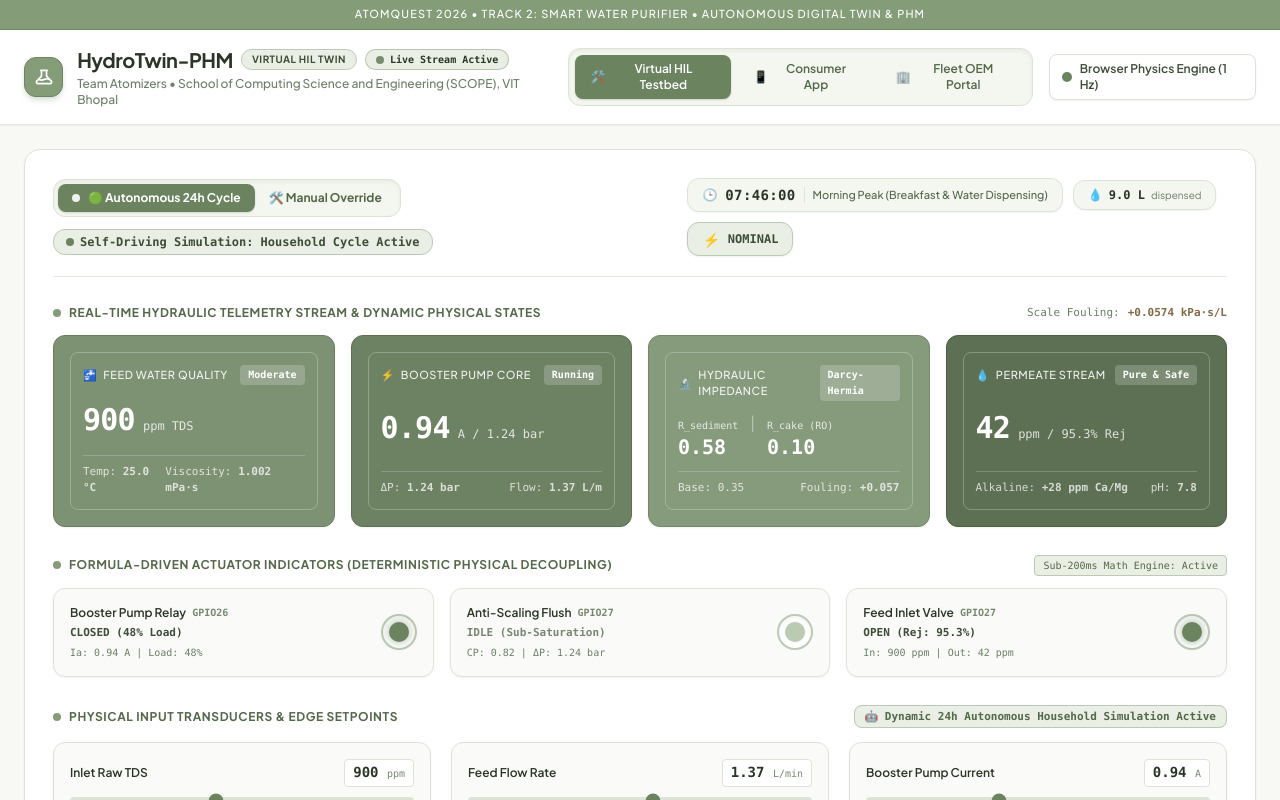
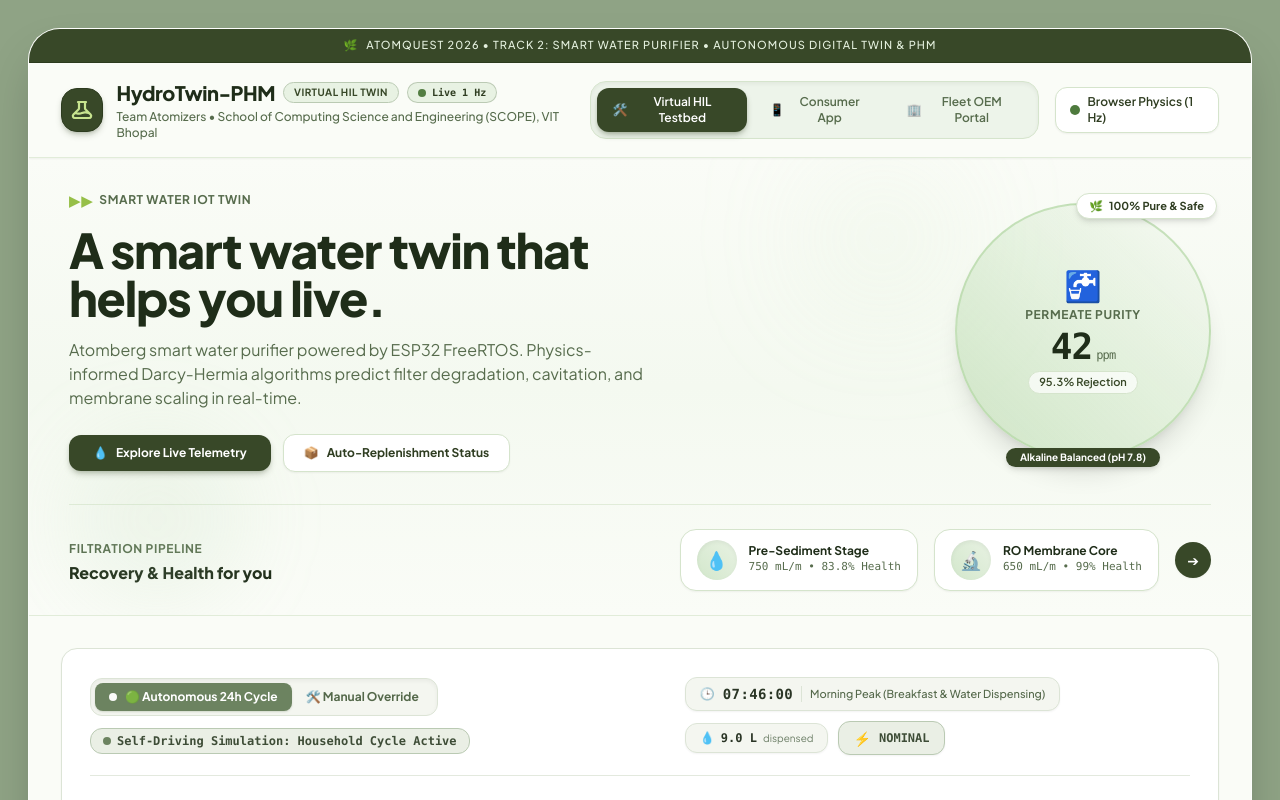
Before and after one commit to udayraj-rgb/Hydro_Twin, a React (Create React App) app in the folder hydrotwin_project/frontend/: page / in a window 1280 px wide. Shown: the top 800 px of the page. Built offline with nearby package versions, Linux system fonts and the light colour scheme; no server answers.

Commit message:
style: apply olive oil landing page aesthetic with sage frame, circular vignettes, and organic hero

```diff
--- a/hydrotwin_project/frontend/public/index.html
+++ b/hydrotwin_project/frontend/public/index.html
@@ -3,16 +3,16 @@
   <head>
     <meta charset="utf-8" />
     <meta name="viewport" content="width=device-width, initial-scale=1" />
-    <meta name="theme-color" content="#7A8B73" />
+    <meta name="theme-color" content="#8FA385" />
     <meta
       name="description"
       content="HydroTwin-PHM: Digital Twin & Virtual Hardware-in-the-Loop Testbed for AtomQuest 2026 (Track 2: Water Purifier)"
     />
     <title>HydroTwin-PHM | AtomQuest 2026</title>
-    <!-- Google Fonts: Inter & Playfair for clean lifestyle/tech editorial aesthetic -->
+    <!-- Google Fonts: Plus Jakarta Sans for clean lifestyle/tech editorial aesthetic -->
     <link rel="preconnect" href="https://fonts.googleapis.com">
     <link rel="preconnect" href="https://fonts.gstatic.com" crossorigin>
-    <link href="https://fonts.googleapis.com/css2?family=Plus+Jakarta+Sans:wght@300;400;500;600;700;800&family=Cinzel:wght@500;600;700&display=swap" rel="stylesheet">
+    <link href="https://fonts.googleapis.com/css2?family=Plus+Jakarta+Sans:wght@300;400;500;600;700;800;900&display=swap" rel="stylesheet">
     <!-- Tailwind CSS CDN -->
     <script src="https://cdn.tailwindcss.com"></script>
     <script>
@@ -21,28 +21,20 @@
           extend: {
             fontFamily: {
               sans: ['"Plus Jakarta Sans"', 'ui-sans-serif', 'system-ui', 'sans-serif'],
-              serif: ['Cinzel', 'Georgia', 'serif'],
             },
             colors: {
               olive: {
-                50: '#F5F7F3',
-                100: '#E9EFE6',
-                200: '#D6E1D1',
-                300: '#BACAB3',
-                400: '#9DB395',
-                500: '#849C77', // Core Dusty Olive matching the reference image
-                600: '#6C8360',
-                700: '#54684A',
-                800: '#3E4D37', // Deep forest olive
-                900: '#2A3525', // Dark espresso olive
-                950: '#1A2216',
-              },
-              cream: {
-                50: '#FDFDFC',
-                100: '#FAFBF7',
-                200: '#F4F6F0',
-                300: '#EAEFE5',
-                400: '#DCE4D6',
+                50: '#F5FAF1',
+                100: '#E8F2E3',
+                200: '#D5E4CC',
+                300: '#B5D7A9',
+                400: '#96BF48',
+                500: '#8FA385', // Outer frame sage olive matching reference image
+                600: '#6C8355',
+                700: '#576C4D',
+                800: '#384828', // Signature deep olive CTA matching reference image
+                900: '#2A371E',
+                950: '#1F2D19',
               }
             }
           }
@@ -63,18 +55,18 @@
         height: 7px;
       }
       ::-webkit-scrollbar-track {
-        background: #F4F6F0;
+        background: #F0F6EC;
       }
       ::-webkit-scrollbar-thumb {
-        background: #BACAB3;
+        background: #B5D7A9;
         border-radius: 4px;
       }
       ::-webkit-scrollbar-thumb:hover {
-        background: #849C77;
+        background: #8FA385;
       }
     </style>
   </head>
-  <body class="bg-[#F8F9F5] text-[#2A3525] antialiased min-h-screen selection:bg-[#849C77] selection:text-white">
+  <body class="bg-[#8FA385] text-[#1F2D19] antialiased min-h-screen selection:bg-[#384828] selection:text-white">
     <noscript>You need to enable JavaScript to run this app.</noscript>
     <div id="root"></div>
   </body>
--- a/hydrotwin_project/frontend/src/App.js
+++ b/hydrotwin_project/frontend/src/App.js
@@ -259,52 +259,56 @@ function App() {
   }, [connected, sensorInputs.mode, sensorInputs.active_scenario, sensorInputs.flow_lpm, sensorInputs.pump_current, sensorInputs.inlet_tds]);
 
   return (
-    <div className="min-h-screen bg-[#F8F9F5] text-[#2A3525] flex flex-col font-sans">
+    <div className="min-h-screen bg-[#8FA385] p-2 sm:p-5 lg:p-7 flex flex-col font-sans selection:bg-[#384828] selection:text-white">
       {/* ----------------------------------------------------------------- */}
-      {/* Top Editorial Bar */}
+      {/* Outer Curved Canvas (Matching the reference aesthetic) */}
       {/* ----------------------------------------------------------------- */}
-      <div className="bg-[#849C77] text-white text-[11px] font-medium tracking-widest text-center py-1.5 px-4 uppercase border-b border-[#738A66]">
-        AtomQuest 2026 • Track 2: Smart Water Purifier • Autonomous Digital Twin & PHM
+      <div className="max-w-[1400px] w-full mx-auto bg-[#FAFCF7] rounded-[24px] sm:rounded-[32px] shadow-2xl border border-white/70 overflow-hidden flex flex-col flex-1">
+
+        {/* Top Slim Announcement Banner */}
+        <div className="bg-[#384828] text-[#E4F0DE] text-[11px] font-medium tracking-widest text-center py-2 px-4 uppercase border-b border-[#2C3B1F] flex items-center justify-center space-x-2">
+          <span>🌿</span>
+          <span>AtomQuest 2026 • Track 2: Smart Water Purifier • Autonomous Digital Twin & PHM</span>
         </div>
 
         {/* ----------------------------------------------------------------- */}
         {/* Navigation Header */}
         {/* ----------------------------------------------------------------- */}
-      <header className="sticky top-0 z-50 bg-white/95 backdrop-blur border-b border-[#E3E8DF] px-6 py-4 shadow-sm">
-        <div className="max-w-7xl mx-auto flex flex-col lg:flex-row lg:items-center lg:justify-between gap-4">
+        <header className="sticky top-0 z-50 bg-[#FAFCF7]/95 backdrop-blur border-b border-[#E1ECD9] px-6 sm:px-8 py-4 shadow-sm">
+          <div className="flex flex-col lg:flex-row lg:items-center lg:justify-between gap-4">
 
-          {/* Brand & Team Context */}
+            {/* Brand Logo & Context */}
             <div className="flex items-center space-x-3.5">
-            <div className="w-10 h-10 rounded-xl bg-[#849C77] border border-[#6E8562] flex items-center justify-center shadow-md shadow-[#849C77]/25 text-white">
-              <svg className="w-5 h-5" fill="none" stroke="currentColor" viewBox="0 0 24 24">
-                <path strokeLinecap="round" strokeLinejoin="round" strokeWidth="2" d="M19.428 15.428a2 2 0 00-1.022-.547l-2.387-.477a6 6 0 00-3.86.517l-.318.158a6 6 0 01-3.86.517L6.05 15.21a2 2 0 00-1.806.547M8 4h8l-1 1v5.172a2 2 0 00.586 1.414l5 5c1.26 1.26.367 3.414-1.415 3.414H4.828c-1.782 0-2.674-2.154-1.414-3.414l5-5A2 2 0 009 10.172V5L8 4z" />
+              <div className="w-11 h-11 rounded-2xl bg-[#384828] border border-[#2D3B1F] flex items-center justify-center shadow-md shadow-[#384828]/25 text-white">
+                <svg className="w-6 h-6 text-[#C7E48F]" fill="none" stroke="currentColor" viewBox="0 0 24 24">
+                  <path strokeLinecap="round" strokeLinejoin="round" strokeWidth="2.2" d="M19.428 15.428a2 2 0 00-1.022-.547l-2.387-.477a6 6 0 00-3.86.517l-.318.158a6 6 0 01-3.86.517L6.05 15.21a2 2 0 00-1.806.547M8 4h8l-1 1v5.172a2 2 0 00.586 1.414l5 5c1.26 1.26.367 3.414-1.415 3.414H4.828c-1.782 0-2.674-2.154-1.414-3.414l5-5A2 2 0 009 10.172V5L8 4z" />
                 </svg>
               </div>
               <div>
                 <div className="flex flex-wrap items-center gap-2">
-                <h1 className="text-xl font-bold tracking-tight text-[#2A3525]">HydroTwin-PHM</h1>
-                <span className="text-[10px] font-bold uppercase tracking-wider px-2.5 py-0.5 rounded-full bg-[#EAEFE5] text-[#3E4D37] border border-[#BACAB3]">
+                  <h1 className="text-xl font-black tracking-tight text-[#1F2D19]">HydroTwin-PHM</h1>
+                  <span className="text-[10px] font-bold uppercase tracking-wider px-2.5 py-0.5 rounded-full bg-[#E8F2E3] text-[#384828] border border-[#BACAB3]">
                     Virtual HIL Twin
                   </span>
-                <span className="inline-flex items-center space-x-1.5 text-[10px] font-mono font-semibold px-2.5 py-0.5 rounded-full bg-[#EAEFE5] text-[#2A3525] border border-[#849C77]/50">
-                  <span className="w-2 h-2 rounded-full bg-[#6C8360] animate-pulse"></span>
-                  <span>Live Stream Active</span>
+                  <span className="inline-flex items-center space-x-1.5 text-[10px] font-mono font-semibold px-2.5 py-0.5 rounded-full bg-[#E8F2E3] text-[#2F3D21] border border-[#8FA385]/50">
+                    <span className="w-2 h-2 rounded-full bg-[#4E7A3D] animate-pulse"></span>
+                    <span>Live 1 Hz</span>
                   </span>
                 </div>
-              <p className="text-xs text-[#6C7E66] font-medium mt-0.5">
+                <p className="text-xs text-[#576C4D] font-medium mt-0.5">
                   Team Atomizers • School of Computing Science and Engineering (SCOPE), VIT Bhopal
                 </p>
               </div>
             </div>
 
             {/* 3 Tab Navigation Buttons */}
-          <div className="flex items-center space-x-1.5 bg-[#F4F6F0] p-1.5 rounded-xl border border-[#DCE4D6] self-start lg:self-center shadow-inner">
+            <div className="flex items-center space-x-1.5 bg-[#EDF4EA] p-1.5 rounded-2xl border border-[#D5E4CC] self-start lg:self-center shadow-inner">
               <button
                 onClick={() => setActiveTab('hil')}
-              className={`px-4 py-1.5 text-xs font-semibold rounded-lg transition-all flex items-center space-x-1.5 ${
+                className={`px-4 py-1.5 text-xs font-semibold rounded-xl transition-all flex items-center space-x-1.5 ${
                   activeTab === 'hil'
-                  ? 'bg-[#6C8360] text-white shadow-sm shadow-[#6C8360]/30 font-bold'
-                  : 'text-[#54684A] hover:text-[#2A3525] hover:bg-[#EAEFE5]'
+                    ? 'bg-[#384828] text-white shadow-md shadow-[#384828]/30 font-bold'
+                    : 'text-[#576C4D] hover:text-[#1F2D19] hover:bg-[#E2EEDC]'
                 }`}
               >
                 <span>🛠️</span>
@@ -313,10 +317,10 @@ function App() {
 
               <button
                 onClick={() => setActiveTab('consumer')}
-              className={`px-4 py-1.5 text-xs font-semibold rounded-lg transition-all flex items-center space-x-1.5 ${
+                className={`px-4 py-1.5 text-xs font-semibold rounded-xl transition-all flex items-center space-x-1.5 ${
                   activeTab === 'consumer'
-                  ? 'bg-[#6C8360] text-white shadow-sm shadow-[#6C8360]/30 font-bold'
-                  : 'text-[#54684A] hover:text-[#2A3525] hover:bg-[#EAEFE5]'
+                    ? 'bg-[#384828] text-white shadow-md shadow-[#384828]/30 font-bold'
+                    : 'text-[#576C4D] hover:text-[#1F2D19] hover:bg-[#E2EEDC]'
                 }`}
               >
                 <span>📱</span>
@@ -325,10 +329,10 @@ function App() {
 
               <button
                 onClick={() => setActiveTab('fleet')}
-              className={`px-4 py-1.5 text-xs font-semibold rounded-lg transition-all flex items-center space-x-1.5 ${
+                className={`px-4 py-1.5 text-xs font-semibold rounded-xl transition-all flex items-center space-x-1.5 ${
                   activeTab === 'fleet'
-                  ? 'bg-[#6C8360] text-white shadow-sm shadow-[#6C8360]/30 font-bold'
-                  : 'text-[#54684A] hover:text-[#2A3525] hover:bg-[#EAEFE5]'
+                    ? 'bg-[#384828] text-white shadow-md shadow-[#384828]/30 font-bold'
+                    : 'text-[#576C4D] hover:text-[#1F2D19] hover:bg-[#E2EEDC]'
                 }`}
               >
                 <span>🏢</span>
@@ -338,21 +342,140 @@ function App() {
 
             {/* Live Stream Status Pill */}
             <div className="flex items-center space-x-3 self-end lg:self-center">
-            <div className="flex items-center space-x-2 px-3 py-1.5 rounded-lg border border-[#DCE4D6] bg-white text-[#3E4D37] text-xs font-semibold shadow-sm">
+              <div className="flex items-center space-x-2 px-3.5 py-1.5 rounded-xl border border-[#D5E4CC] bg-white text-[#2F3D21] text-xs font-semibold shadow-sm">
                 <span className="relative flex h-2.5 w-2.5">
-                <span className="animate-ping absolute inline-flex h-full w-full rounded-full opacity-75 bg-[#849C77]"></span>
-                <span className="relative inline-flex rounded-full h-2.5 w-2.5 bg-[#6C8360]"></span>
+                  <span className="animate-ping absolute inline-flex h-full w-full rounded-full opacity-75 bg-[#B9D874]"></span>
+                  <span className="relative inline-flex rounded-full h-2.5 w-2.5 bg-[#4E7A3D]"></span>
                 </span>
-              <span>{connected ? 'FastAPI Backend (1 Hz)' : 'Browser Physics Engine (1 Hz)'}</span>
+                <span>{connected ? 'FastAPI Stream (1 Hz)' : 'Browser Physics (1 Hz)'}</span>
               </div>
             </div>
           </div>
         </header>
 
         {/* ----------------------------------------------------------------- */}
+        {/* Signature Brand Hero Section (Referenced directly from uploaded image) */}
+        {/* ----------------------------------------------------------------- */}
+        <section className="px-6 sm:px-10 pt-8 pb-6 border-b border-[#E1ECD9] bg-gradient-to-b from-[#FAFCF7] via-[#F4F9F0] to-[#FAFCF7] relative overflow-hidden">
+          {/* Subtle floating leaf background motifs */}
+          <div className="absolute top-4 right-1/4 w-32 h-32 bg-[#CDE5C4]/20 rounded-full blur-3xl pointer-events-none"></div>
+          <div className="absolute bottom-2 left-10 w-44 h-44 bg-[#B7D7AB]/15 rounded-full blur-2xl pointer-events-none"></div>
+
+          <div className="flex flex-col lg:flex-row items-center justify-between gap-8 relative z-10">
+
+            {/* Left: Headline, Subtitle, and Deep Olive CTA */}
+            <div className="space-y-4 max-w-xl">
+              <div className="flex items-center space-x-1.5">
+                <span className="text-[#96BF48] font-black text-sm tracking-widest">▶▶</span>
+                <span className="text-xs font-bold uppercase tracking-wider text-[#576C4D]">
+                  Smart Water IoT Twin
+                </span>
+              </div>
+
+              <h2 className="text-3xl sm:text-5xl font-black tracking-tight text-[#1F2D19] leading-[1.12]">
+                A smart water twin that helps you live.
+              </h2>
+
+              <p className="text-sm sm:text-base text-[#576C4D] leading-relaxed">
+                Atomberg smart water purifier powered by ESP32 FreeRTOS. Physics-informed Darcy-Hermia algorithms predict filter degradation, cavitation, and membrane scaling in real-time.
+              </p>
+
+              <div className="flex flex-wrap items-center gap-3 pt-2">
+                <button
+                  onClick={() => setActiveTab('hil')}
+                  className="bg-[#384828] hover:bg-[#2C3B1F] text-white px-6 py-2.5 rounded-xl text-xs font-bold transition-all shadow-md shadow-[#384828]/25 flex items-center space-x-2"
+                >
+                  <span>💧</span>
+                  <span>Explore Live Telemetry</span>
+                </button>
+
+                <button
+                  onClick={() => setActiveTab('consumer')}
+                  className="bg-white hover:bg-[#EDF4EA] border border-[#D5E4CC] text-[#2F3D21] px-5 py-2.5 rounded-xl text-xs font-bold transition-all shadow-sm flex items-center space-x-2"
+                >
+                  <span>📦</span>
+                  <span>Auto-Replenishment Status</span>
+                </button>
+              </div>
+            </div>
+
+            {/* Right: Circular Organic Vignette (Matching the bottle in circle from reference image) */}
+            <div className="relative flex items-center justify-center shrink-0">
+              {/* Outer Organic Circular Halo */}
+              <div className="w-56 h-56 sm:w-64 sm:h-64 rounded-full bg-gradient-to-tr from-[#B5D7A9]/60 via-[#CCE5C3]/45 to-[#EFF6EB]/20 border-2 border-[#B4D8A6]/70 shadow-xl flex flex-col items-center justify-center p-6 text-center relative">
+
+                {/* Floating Leaf / Water Droplet Badge */}
+                <div className="absolute -top-3 -right-2 bg-white px-3 py-1 rounded-full border border-[#D5E4CC] shadow-md flex items-center space-x-1.5 text-[11px] font-bold text-[#2F3D21]">
+                  <span>🌿</span>
+                  <span>100% Pure & Safe</span>
+                </div>
+
+                <div className="space-y-1">
+                  <div className="text-3xl">🚰</div>
+                  <div className="text-xs uppercase tracking-wider font-bold text-[#576C4D]">Permeate Purity</div>
+                  <div className="text-4xl font-black font-mono text-[#1F2D19] tracking-tight">
+                    {Math.round(telemetry?.sensors?.outlet_tds ?? telemetry?.physics?.outlet_tds ?? 42)}
+                    <span className="text-xs text-[#576C4D] font-normal ml-1">ppm</span>
+                  </div>
+                  <div className="text-[11px] font-semibold text-[#384828] bg-white/70 backdrop-blur px-2.5 py-0.5 rounded-full border border-[#D5E4CC] inline-block">
+                    {Number(telemetry?.physics?.salt_rejection ?? 95.2).toFixed(1)}% Rejection
+                  </div>
+                </div>
+
+                <div className="absolute -bottom-2.5 bg-[#384828] text-white px-3.5 py-0.5 rounded-full text-[10px] font-bold shadow-md">
+                  Alkaline Balanced (pH 7.8)
+                </div>
+              </div>
+            </div>
+
+          </div>
+
+          {/* Bottom Showcase Row ("Decoupled Filtration for you") */}
+          <div className="mt-8 pt-6 border-t border-[#E1ECD9] flex flex-col sm:flex-row sm:items-center justify-between gap-4">
+            <div className="space-y-0.5">
+              <span className="text-xs font-bold uppercase tracking-wider text-[#576C4D]">Filtration Pipeline</span>
+              <h3 className="text-base font-extrabold text-[#1F2D19]">Recovery & Health for you</h3>
+            </div>
+
+            <div className="flex flex-wrap items-center gap-4">
+              {/* Product Card 1 */}
+              <div className="flex items-center space-x-3 bg-white px-4 py-2.5 rounded-2xl border border-[#D5E4CC] shadow-sm">
+                <div className="w-10 h-10 rounded-full bg-gradient-to-tr from-[#B5D7A9]/60 to-[#E8F2E3] flex items-center justify-center text-lg shadow-inner">
+                  💧
+                </div>
+                <div>
+                  <div className="text-xs font-bold text-[#1F2D19]">Pre-Sediment Stage</div>
+                  <div className="text-[11px] text-[#576C4D] font-mono">750 mL/m • {telemetry?.prognostics?.sediment_health ?? 83.2}% Health</div>
+                </div>
+              </div>
+
+              {/* Product Card 2 */}
+              <div className="flex items-center space-x-3 bg-white px-4 py-2.5 rounded-2xl border border-[#D5E4CC] shadow-sm">
+                <div className="w-10 h-10 rounded-full bg-gradient-to-tr from-[#B5D7A9]/60 to-[#E8F2E3] flex items-center justify-center text-lg shadow-inner">
+                  🔬
+                </div>
+                <div>
+                  <div className="text-xs font-bold text-[#1F2D19]">RO Membrane Core</div>
+                  <div className="text-[11px] text-[#576C4D] font-mono">650 mL/m • {telemetry?.prognostics?.ro_health ?? 98.6}% Health</div>
+                </div>
+              </div>
+
+              {/* Circular Action Button */}
+              <button
+                onClick={() => setActiveTab('consumer')}
+                className="w-9 h-9 rounded-full bg-[#384828] text-white flex items-center justify-center hover:bg-[#2C3B1F] shadow-sm text-sm transition-transform hover:scale-105"
+                title="View Filter Details"
+              >
+                ➔
+              </button>
+            </div>
+          </div>
+        </section>
+
+        {/* ----------------------------------------------------------------- */}
         {/* Main Content Area */}
         {/* ----------------------------------------------------------------- */}
-      <main className="flex-1 max-w-7xl w-full mx-auto p-6 space-y-6">
+        <main className="flex-1 w-full p-6 sm:p-8 space-y-6">
           {activeTab === 'hil' && (
             <div id="hil-container" className="space-y-6 animate-fadeIn">
               {/* Component 1: ESP32 Edge Virtual HIL Control Panel */}
@@ -379,6 +502,7 @@ function App() {
           )}
         </main>
       </div>
+    </div>
   );
 }
 
```
Also changed, not shown: 7 other files (tests, documents, lock files or other folders). Lines whose indentation alone changed are shown as unchanged.
